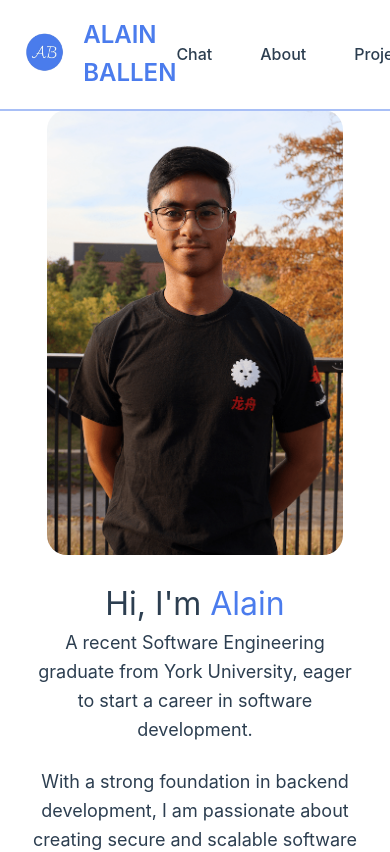
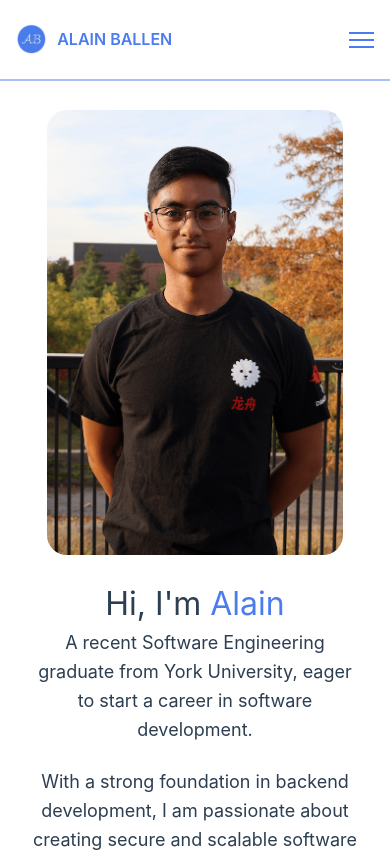
Before and after one commit to BallenAlain/Portfolio, a Vue app: page /about in a window 390 px wide. Shown: the top 852 px of the page. Built offline with nearby package versions, Linux system fonts and the light colour scheme.

Commit message:
improve mobile view

```diff
--- a/src/components/NavBar.vue
+++ b/src/components/NavBar.vue
@@ -1,5 +1,5 @@
 <template>
-  <nav class="navbar">
+  <nav class="navbar" :class="{'no-border': isMenuOpen}">
     <div class="nav-content">
       <router-link to="/" class="name">
         <span class="name-box">
@@ -8,7 +8,23 @@
         <span class="name">ALAIN BALLEN</span>
       </router-link>
 
-      <div class="nav-links">
+      <!-- Hamburger Menu Button (Mobile) -->
+      <button
+        class="hamburger"
+        @click="toggleMenu"
+        aria-label="Toggle navigation menu"
+      >
+        <span class="hamburger-line"></span>
+        <span class="hamburger-line"></span>
+        <span class="hamburger-line"></span>
+      </button>
+
+      <!-- Navigation Links -->
+      <div
+        class="nav-links"
+        :class="{ 'active': isMenuOpen }"
+        @click="closeMenu"
+      >
         <router-link to="/chat" class="nav-link"> Chat </router-link>
         <router-link to="/about" class="nav-link"> About </router-link>
         <router-link to="/projects" class="nav-link"> Projects </router-link>
@@ -16,6 +32,24 @@
     </div>
   </nav>
 </template>
+
+<script lang="ts">
+export default {
+  data() {
+    return {
+      isMenuOpen: false
+    }
+  },
+  methods: {
+    toggleMenu() {
+      this.isMenuOpen = !this.isMenuOpen
+    },
+    closeMenu() {
+      this.isMenuOpen = false
+    }
+  }
+}
+</script>
 
 <style scoped>
 .navbar {
@@ -47,27 +81,107 @@
   transition: all 0.3s ease;
   text-decoration: none;
   color: var(--alainblue);
+  z-index: 2;
 }
 
 .nav-links {
   display: flex;
   gap: 2rem;
+  transition: all 0.3s ease;
 }
 
 .nav-link {
   text-decoration: none;
   color: var(--text-dark);
   font-weight: 500;
-  padding-right: 1rem;
+  padding: 0.5rem;
   transition: color 0.3s ease;
   font-size: 1rem;
 }
 
-.nav-link:hover, .nav-link:focus {
+.nav-link:hover,
+.nav-link:focus {
   color: var(--alainblue);
 }
 
-.last-name {
-  color: #3498db;
+/* Mobile Styles */
+.hamburger {
+  display: none;
+  background: none;
+  border: none;
+  cursor: pointer;
+  padding: 0.5rem;
+  z-index: 2;
+}
+
+.hamburger-line {
+  display: block;
+  width: 25px;
+  height: 2px;
+  background: var(--alainblue);
+  margin: 5px 0;
+  transition: all 0.3s ease;
+}
+
+@media (max-width: 768px) {
+  .hamburger {
+    display: block;
+  }
+
+  .navbar.no-border {
+    border-bottom: none !important;
+  }
+
+  .nav-links {
+    position: absolute;
+    top: 100%;
+    left: 0;
+    right: 0;
+    background: var(--vt-c-white);
+    border-bottom: 2px solid #4b7bed7b;
+    flex-direction: column;
+    gap: 1rem;
+    padding: 1rem;
+    max-height: 0;
+    overflow: hidden;
+    opacity: 0;
+    transition: all 0.1s ease;
+  }
+
+  .nav-links.active {
+    max-height: 500px;
+    opacity: 1;
+    padding: 1rem;
+  }
+
+  .name {
+    font-size: 1.2rem;
+  }
+
+  .name-box {
+    padding-right: 0.5rem;
+  }
+
+  .nav-link {
+    padding: 0.8rem;
+    text-align: center;
+    width: 100%;
+
+  }
+}
+
+@media (max-width: 480px) {
+  .name {
+    font-size: 1rem;
+  }
+
+  .name-box img {
+    width: 30px;
+    height: 30px;
+  }
+
+  .nav-content {
+    padding: 0 0.5rem;
+  }
 }
 </style>
--- a/src/components/Projects/ExperienceCard.vue
+++ b/src/components/Projects/ExperienceCard.vue
@@ -135,16 +135,16 @@ export default defineComponent({
 }
 
 .card-content h1 {
-  font-size: clamp(1.0rem, 4vw, 2.5rem);
+  font-size: clamp(2.0rem, 4vw, 2.5rem);
   margin-bottom: 1rem;
 }
 
 .card-content h3 {
-  font-size: clamp(0.4rem, 3vw, 1.6rem);
+  font-size: clamp(1.2rem, 3vw, 1.6rem);
 }
 
 .card-content p {
-  font-size: clamp(0.3rem, 2vw, 1rem);
+  font-size: clamp(0.9rem, 2vw, 1.2rem);
   line-height: 1.6;
   margin-bottom: 1.5rem;
 }
@@ -152,6 +152,7 @@ export default defineComponent({
 .learn-more {
   display: inline-block;
   text-decoration: none;
+
 }
 
 .link {
@@ -160,7 +161,7 @@ export default defineComponent({
   text-decoration: none;
   transition: transform 0.3s ease;
   padding-bottom: 3px;
-  font-size: clamp(0.6rem, 2vw, 1.3rem);
+  font-size: clamp(1.2rem, 3vw, 1.3rem);
   background-image: linear-gradient(to right, var(--text-dark-soft) 0%, var(--text-dark-soft) 100%);
   background-size: 0% 2px;
   background-position: left bottom;
--- a/src/views/AboutView.vue
+++ b/src/views/AboutView.vue
@@ -37,12 +37,12 @@ const items = jsonData
           </div>
           <div>
             <div class="personal-text">
-              <h2>Beyond the lines of code, <span class="name">catch me: </span></h2>
+              <h2>Beyond the lines of code, <span class="name">catch me: </span></h2><br>
             <ul>
-              <li><v-icon name="bi-check-all" scale="1.3" fill="#4b7ced"/>&nbsp;In the gym 🏋️</li><br>
-              <li><v-icon name="bi-check-all" scale="1.3" fill="#4b7ced"/>Going out for a paddle on an outrigger canoe 🛶</li><br>
-              <li><v-icon name="bi-check-all" scale="1.3" fill="#4b7ced"/>Training hard on the water for dragon boat racing 🐲</li><br>
-              <li><v-icon name="bi-check-all" scale="1.3" fill="#4b7ced"/>Trying out new food (brand ambassador @torontomunching) 🍣</li><br>
+              <li><v-icon name="bi-check-all" scale="1.3" fill="#4b7ced"/>&nbsp;In the gym 🏋️</li>
+              <li><v-icon name="bi-check-all" scale="1.3" fill="#4b7ced"/>Going out for a paddle on an outrigger canoe 🛶</li>
+              <li><v-icon name="bi-check-all" scale="1.3" fill="#4b7ced"/>Training hard on the water for dragon boat racing 🐲</li>
+              <li><v-icon name="bi-check-all" scale="1.3" fill="#4b7ced"/>Trying out new food (brand ambassador @torontomunching) 🍣</li>
               <li><v-icon name="bi-check-all" scale="1.3" fill="#4b7ced"/>Exploring new places! ✈️</li><br>
             </ul>
             </div>
@@ -92,10 +92,12 @@ const items = jsonData
 
 .personal-text {
   padding-top: 3em;
+  font-size: clamp(1rem, 3vw, 1.6rem);
 }
 
 .personal-text h2 {
   white-space: nowrap;
+  font-size: clamp(1rem, 3vw, 1.6rem);
 }
 
 .personal-text ul {
```
